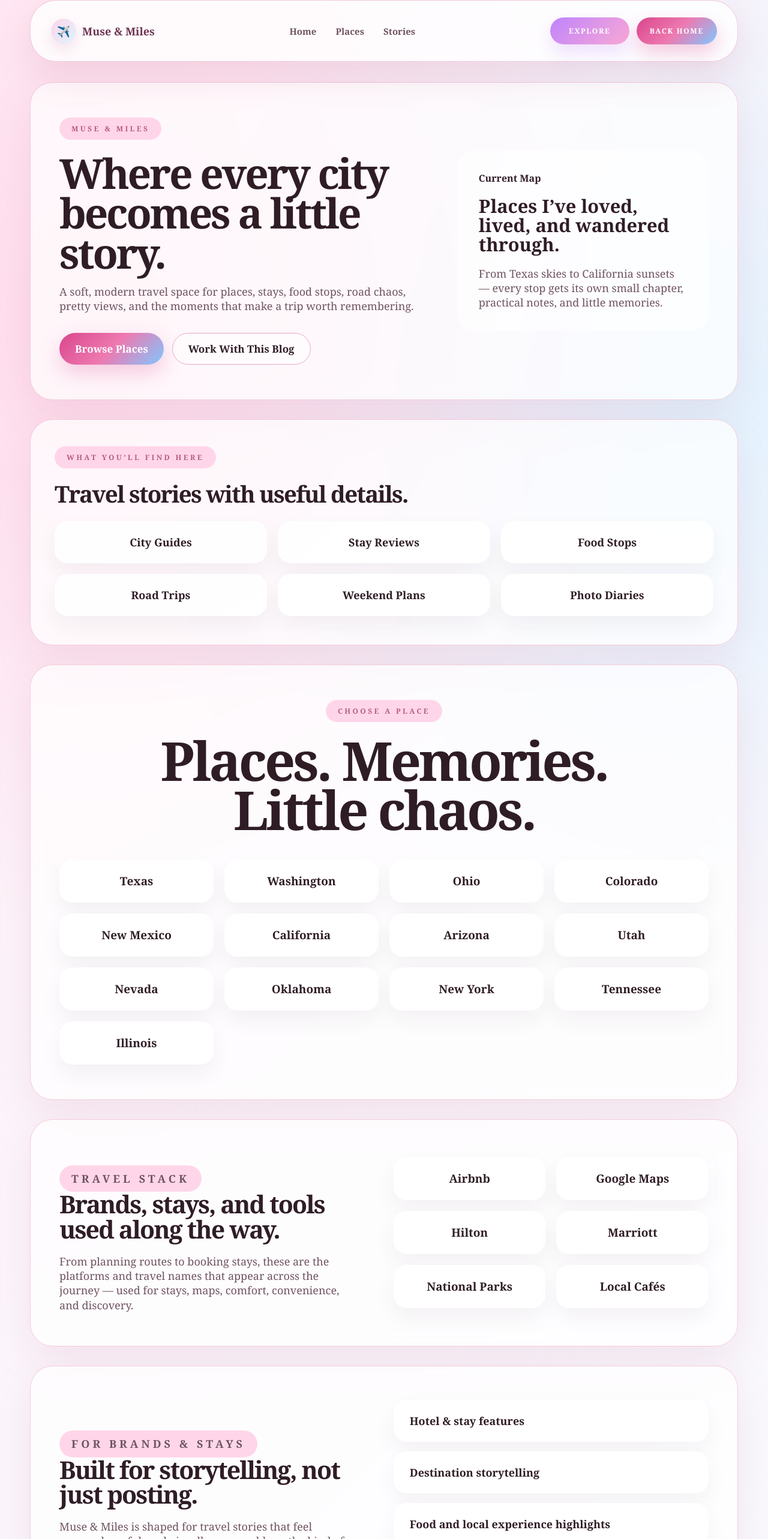
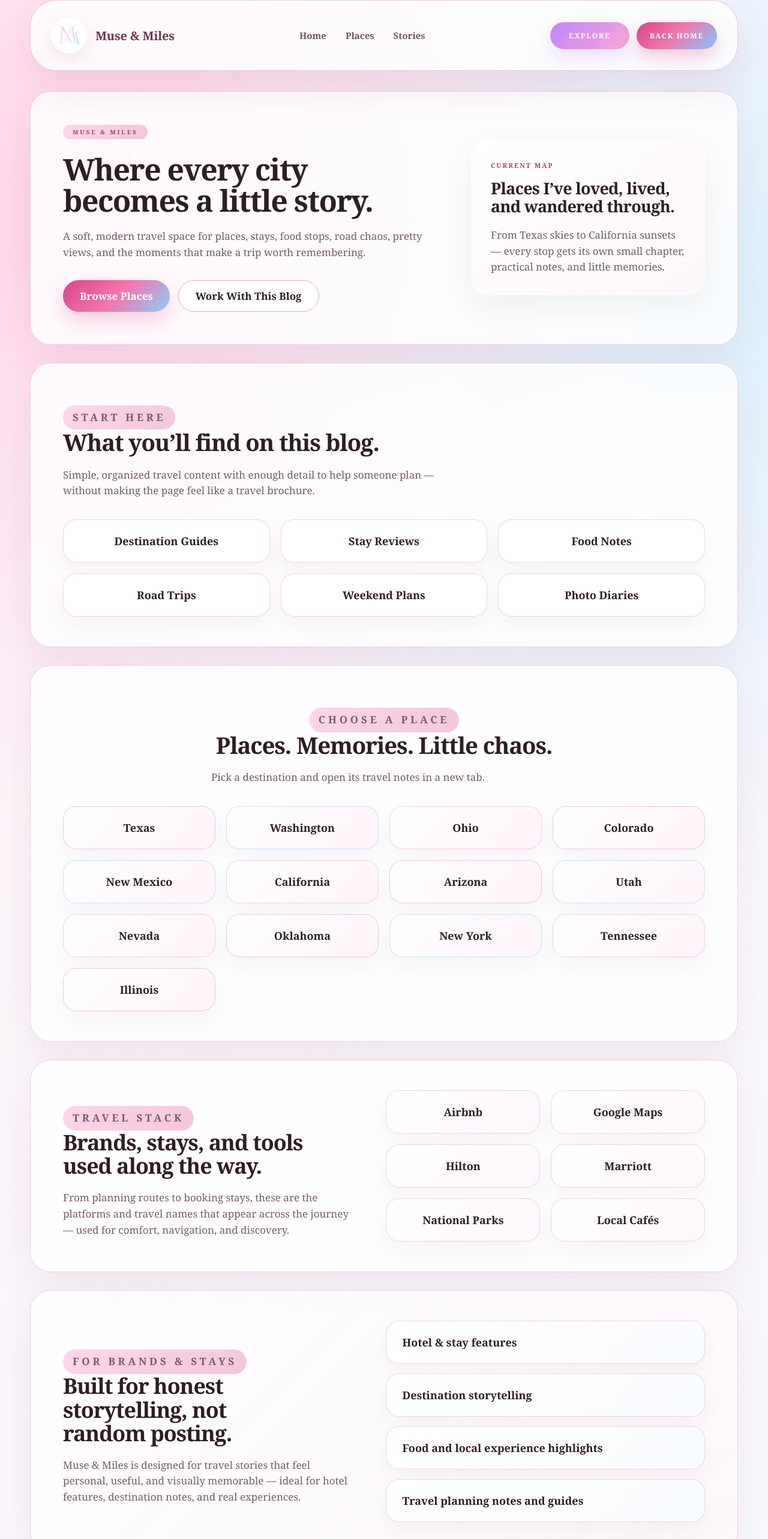
Before and after one commit to RadhiAR/the-unfinished-self, a Next.js app: page /travel-diaries in a window 1280 px wide. Shown: the part 68-2634 px from the top of the page at 60% size. Built offline with nearby package versions, Linux system fonts and the light colour scheme.

Commit message:
travel page changes

```diff
--- a/app/components/SiteNavbar.tsx
+++ b/app/components/SiteNavbar.tsx
@@ -3,8 +3,15 @@ export default function SiteNavbar() {
     <>
       <nav className="siteNavbar">
         <a href="/" className="navLogo">
-          <span className="logoIcon">✈️</span>
-          <span>Muse & Miles</span>
+          <span className="logoIcon">
+            <img
+              src="/musemiles.png"
+              alt="Muse & Miles"
+              className="logoWatermark"
+            />
+          </span>
+
+          <span className="brandText">Muse & Miles</span>
         </a>
 
         <div className="navLinks">
@@ -46,23 +53,55 @@ export default function SiteNavbar() {
               .navLogo {
                 display: inline-flex;
                 align-items: center;
-                gap: 10px;
+                gap: 14px;
                 color: #6d3650;
                 font-weight: 900;
-                font-size: 18px;
                 text-decoration: none;
                 white-space: nowrap;
               }
 
+              /* 🔥 BIGGER LOGO CONTAINER */
               .logoIcon {
-                width: 42px;
-                height: 42px;
+                width: 60px;
+                height: 60px;
                 border-radius: 999px;
-                display: inline-flex;
+
+                display: flex;
                 align-items: center;
                 justify-content: center;
-                background: linear-gradient(135deg, #ffd6e9, #dff3ff);
-                box-shadow: 0 10px 24px rgba(184, 91, 133, 0.16);
+
+                /* 🔥 softer, premium background */
+                background: radial-gradient(circle at 30% 30%, #fff4f9, #f4f8ff);
+
+                box-shadow: 0 10px 26px rgba(184, 91, 133, 0.14);
+
+                overflow: hidden;
+              }
+
+              /* 🔥 REAL WATERMARK FEEL */
+              .logoWatermark {
+                width: 100%;   /* 🔥 breathing space */
+                height: 100%;
+                object-fit: contain;
+
+                opacity: 1;
+
+                /* 🔥 REMOVE harsh darkening */
+                filter:
+                  contrast(1.15)
+                  saturate(1.1);
+
+                transition: all 0.3s ease;
+              }
+
+              .navLogo:hover .logoWatermark {
+                transform: scale(1.08);
+              }
+
+              /* 🔥 BRAND TEXT POLISH */
+              .brandText {
+                font-size: 20px;
+                letter-spacing: -0.01em;
               }
 
               .navLinks {
--- a/app/page.tsx
+++ b/app/page.tsx
@@ -131,7 +131,7 @@ export default function Home() {
                   {project.title === "The Weekly Tea"
                     ? "Get some Tea →"
                     : project.title === "Muse & Miles"
-                      ? "Enter the Atlas →"
+                      ? "Run the Miles here →"
                       : project.title === "Loomeira"
                         ? "Discover Loomeira →"
                         : "Explore →"}
--- a/app/travel-diaries/page.tsx
+++ b/app/travel-diaries/page.tsx
@@ -28,9 +28,9 @@ export default function TravelDiaries() {
   ];
 
   const storyTypes = [
-    "City Guides",
+    "Destination Guides",
     "Stay Reviews",
-    "Food Stops",
+    "Food Notes",
     "Road Trips",
     "Weekend Plans",
     "Photo Diaries",
@@ -44,11 +44,9 @@ export default function TravelDiaries() {
   ];
 
   return (
-    <>
     <main className="travelPage">
       <SiteNavbar />
 
-        {/* INTRO */}
       <section className="travelIntro">
         <div className="introText">
           <p className="pillText">Muse & Miles</p>
@@ -73,9 +71,7 @@ export default function TravelDiaries() {
 
         <div className="introCard">
           <p className="cardTop">Current Map</p>
-
           <h2>Places I’ve loved, lived, and wandered through.</h2>
-
           <p>
             From Texas skies to California sunsets — every stop gets its own
             small chapter, practical notes, and little memories.
@@ -83,10 +79,15 @@ export default function TravelDiaries() {
         </div>
       </section>
 
-        {/* BLOG PILLARS */}
       <section className="blogPillars">
-          <p className="eyebrow">What you’ll find here</p>
-          <h2>Travel stories with useful details.</h2>
+        <div className="sectionHeader">
+          <p className="eyebrow">Start here</p>
+          <h2>What you’ll find on this blog.</h2>
+          <p>
+            Simple, organized travel content with enough detail to help someone
+            plan — without making the page feel like a travel brochure.
+          </p>
+        </div>
 
         <div className="pillarGrid">
           {storyTypes.map((type) => (
@@ -97,45 +98,27 @@ export default function TravelDiaries() {
         </div>
       </section>
 
-        {/* PLACES */}
       <section id="places" className="travelHero">
+        <div className="sectionHeader centered">
           <p className="eyebrow">Choose a place</p>
-
-          <h1>Places. Memories. Little chaos.</h1>
+          <h2>Places. Memories. Little chaos.</h2>
+          <p>Pick a destination and open its travel notes in a new tab.</p>
+        </div>
 
         <div className="placesGrid">
           {places.map((place) => {
             const slug = place.toLowerCase().replace(/\s+/g, "-");
-
             let href = `/travel/${slug}`;
 
-              if (place === "Illinois") {
-                href = "/travel/illinois/chicago";
-              }
-              if (place === "Nevada") {
-                href = "/travel/Nevada/vegas";
-              }
-              if (place === "Colorado") {
-                href = "/travel/colorado/rocky";
-              }
-              if (place === "California") {
-                href = "/travel/california";
-              }
-              if (place === "New York") {
-                href = "/travel/NY";
-              }
-              if (place === "Texas") {
-                href = "/travel/Texas";
-              }
-              if (place === "Utah") {
-                href = "/travel/Utah";
-              }
-              if (place === "Ohio") {
-                href = "/travel/Ohio";
-              }
-              if (place === "Washington") {
-                href = "/travel/Washington";
-              }
+            if (place === "Illinois") href = "/travel/illinois/chicago";
+            if (place === "Nevada") href = "/travel/Nevada/vegas";
+            if (place === "Colorado") href = "/travel/colorado/rocky";
+            if (place === "California") href = "/travel/california";
+            if (place === "New York") href = "/travel/NY";
+            if (place === "Texas") href = "/travel/Texas";
+            if (place === "Utah") href = "/travel/Utah";
+            if (place === "Ohio") href = "/travel/Ohio";
+            if (place === "Washington") href = "/travel/Washington";
 
             return (
               <a
@@ -152,15 +135,14 @@ export default function TravelDiaries() {
         </div>
       </section>
 
-        {/* BRANDS / TOOLS */}
-        <section className="brandStack">
-          <div className="brandText">
+      <section className="splitSection">
+        <div className="splitText">
           <p className="eyebrow">Travel stack</p>
           <h2>Brands, stays, and tools used along the way.</h2>
           <p>
             From planning routes to booking stays, these are the platforms and
-              travel names that appear across the journey — used for stays,
-              maps, comfort, convenience, and discovery.
+            travel names that appear across the journey — used for comfort,
+            navigation, and discovery.
           </p>
         </div>
 
@@ -173,37 +155,33 @@ export default function TravelDiaries() {
         </div>
       </section>
 
-        {/* COLLAB SECTION */}
       <section id="collabs" className="collabSection">
-          <div className="collabLeft">
+        <div className="splitText">
           <p className="eyebrow">For brands & stays</p>
-            <h2>Built for storytelling, not just posting.</h2>
+          <h2>Built for honest storytelling, not random posting.</h2>
           <p>
-              Muse & Miles is shaped for travel stories that feel personal,
-              useful, and visually memorable — the kind of content that helps a
-              place, stay, or experience feel worth entering.
+            Muse & Miles is designed for travel stories that feel personal,
+            useful, and visually memorable — ideal for hotel features,
+            destination notes, and real experiences.
           </p>
         </div>
 
-          <div className="collabRight">
+        <div className="planningList">
           {collabPoints.map((item) => (
-              <div className="collabItem" key={item}>
+            <div className="planningItem" key={item}>
               {item}
             </div>
           ))}
         </div>
       </section>
 
-        {/* MOOD */}
       <section className="moodSection">
         <p className="eyebrow">The mood</p>
-
         <h2>
           “Journeys that are rushed, locations chosen at the last minute… but
           somehow end up meaning the most.”
         </h2>
       </section>
     </main>
-    </>
   );
 }
--- a/app/travel/styles/travel.css
+++ b/app/travel/styles/travel.css
@@ -17,59 +17,54 @@ a {
 
 .travelPage {
     --content-width: 1180px;
-    --card-bg: rgba(255, 255, 255, 0.72);
-    --border: rgba(241, 196, 214, 0.85);
     --text: #2f1d26;
-    --muted: #6f5361;
-    --pink: #d9468c;
+    --muted: #755b68;
+    --pink: #dc4b92;
+    --rose: #f7c7dd;
+    --blue: #9fd2ff;
+    --card: rgba(255, 255, 255, 0.84);
+    --line: rgba(226, 159, 190, 0.48);
 
     min-height: 100vh;
     font-family: Georgia, "Times New Roman", serif;
     color: var(--text);
     background:
-        radial-gradient(circle at 10% 18%, rgba(255, 214, 233, 0.78), transparent 34%),
-        radial-gradient(circle at 90% 22%, rgba(223, 243, 255, 0.86), transparent 34%),
-        linear-gradient(135deg, #fff0f7, #f8fbff);
-    padding: 34px 20px 80px;
+        radial-gradient(circle at 8% 14%, rgba(255, 210, 231, 0.86), transparent 34%),
+        radial-gradient(circle at 92% 18%, rgba(218, 241, 255, 0.9), transparent 36%),
+        linear-gradient(135deg, #fff3f9, #f8fbff);
+    padding: 34px 20px 90px;
 }
 
 .travelIntro,
 .blogPillars,
 .travelHero,
-.brandStack,
+.splitSection,
 .collabSection,
 .moodSection {
     width: 100%;
     max-width: var(--content-width);
-    margin: 32px auto 0;
+    margin: 30px auto 0;
+    border: 1px solid var(--line);
+    border-radius: 34px;
+    background: var(--card);
+    box-shadow: 0 24px 70px rgba(129, 64, 94, 0.1);
+    backdrop-filter: blur(16px);
 }
 
-.travelIntro,
-.blogPillars,
-.travelHero,
-.brandStack,
-.collabSection,
-.moodSection {
-    background: var(--card-bg);
-    border: 1px solid var(--border);
-    border-radius: 38px;
-    box-shadow: 0 24px 70px rgba(184, 91, 133, 0.12);
-    backdrop-filter: blur(14px);
-}
+/* HERO */
 
 .travelIntro {
     margin-top: 34px;
-    padding: 58px 48px;
+    padding: 54px;
     display: grid;
-    grid-template-columns: minmax(0, 1.1fr) minmax(320px, 0.75fr);
-    gap: 48px;
+    grid-template-columns: minmax(0, 1fr) 390px;
+    gap: 54px;
     align-items: center;
 }
 
 .introText,
-.introCard,
-.brandText,
-.collabLeft {
+.sectionHeader,
+.splitText {
     min-width: 0;
 }
 
@@ -77,43 +72,46 @@ a {
 .eyebrow {
     display: inline-flex;
     align-items: center;
-    margin: 0 0 22px;
-    padding: 10px 20px;
+    width: fit-content;
+    margin: 0 0 24px;
+    padding: 7px 16px;
     border-radius: 999px;
-    background: #ffd6e9;
-    color: #b85b85;
-    font-size: 12px;
+    background: linear-gradient(135deg, #ffd6e9, #f4c6dc);
+    color: #8f4968;
+    font-size: 10px;
+    line-height: 1;
     font-weight: 900;
     letter-spacing: 0.28em;
     text-transform: uppercase;
 }
 
 .introText h1,
-.travelHero h1,
-.blogPillars h2,
-.brandText h2,
-.collabLeft h2,
+.sectionHeader h2,
+.splitText h2,
+.collabSection h2,
 .moodSection h2 {
     margin: 0;
-    letter-spacing: -0.045em;
     color: var(--text);
+    letter-spacing: -0.03em;
+    text-wrap: balance;
 }
 
 .introText h1 {
-    max-width: 720px;
-    font-size: clamp(46px, 5.4vw, 78px);
-    line-height: 0.96;
+    max-width: 620px;
+    font-size: clamp(38px, 3.9vw, 56px);
+    line-height: 1.05;
 }
 
 .introText p:not(.pillText),
-.introCard p,
-.brandText p,
-.collabLeft p {
+.sectionHeader p,
+.splitText p,
+.collabSection p,
+.introCard p {
     margin: 20px 0 0;
     max-width: 640px;
     color: var(--muted);
-    font-size: 18px;
-    line-height: 1.35;
+    font-size: 17px;
+    line-height: 1.58;
 }
 
 .introActions {
@@ -125,26 +123,27 @@ a {
 
 .primaryCta,
 .secondaryCta {
+    min-height: 50px;
+    padding: 14px 28px;
+    border-radius: 999px;
     display: inline-flex;
     align-items: center;
     justify-content: center;
-    min-height: 48px;
-    padding: 14px 26px;
-    border-radius: 999px;
+    font-size: 17px;
     font-weight: 900;
-    font-size: 17px;
-    transition: transform 0.2s ease, box-shadow 0.2s ease;
+    transition: 0.2s ease;
 }
 
 .primaryCta {
-    background: linear-gradient(135deg, #d9468c, #ee79b0, #7fc8ff);
     color: white;
+    background: linear-gradient(135deg, #d9468c, #f176ad, #8ccfff);
     box-shadow: 0 14px 34px rgba(217, 70, 140, 0.26);
 }
 
 .secondaryCta {
-    background: rgba(255, 255, 255, 0.55);
+    background: white;
     border: 1px solid #e7a5c1;
+    color: var(--text);
 }
 
 .primaryCta:hover,
@@ -152,174 +151,192 @@ a {
 .placeCard:hover,
 .pillarCard:hover,
 .brandCard:hover,
-.collabItem:hover {
-    transform: translateY(-2px);
+.planningItem:hover {
+    transform: translateY(-3px);
 }
 
 .introCard {
-    padding: 36px;
-    border-radius: 30px;
-    background: rgba(255, 255, 255, 0.58);
+    padding: 32px;
+    border-radius: 28px;
+    background:
+        linear-gradient(145deg, rgba(255, 255, 255, 0.94), rgba(255, 245, 250, 0.78));
+    border: 1px solid rgba(255, 255, 255, 0.9);
+    box-shadow: 0 20px 50px rgba(47, 29, 38, 0.06);
 }
 
 .cardTop {
-    margin: 0 0 18px !important;
-    color: var(--text) !important;
-    font-weight: 800;
-    font-size: 16px !important;
+    margin: 0 0 14px !important;
+    color: #9f416e !important;
+    font-size: 11px !important;
+    font-weight: 900;
+    letter-spacing: 0.18em;
+    text-transform: uppercase;
 }
 
 .introCard h2 {
     margin: 0;
-    max-width: 430px;
-    font-size: clamp(26px, 2.4vw, 34px);
-    line-height: 1.05;
+    font-size: clamp(25px, 2.1vw, 31px);
+    line-height: 1.12;
+    letter-spacing: -0.025em;
 }
 
-.blogPillars {
-    padding: 44px 40px 48px;
+/* SHARED SECTIONS */
+
+.blogPillars,
+.travelHero,
+.splitSection,
+.collabSection,
+.moodSection {
+    padding: 50px 54px;
 }
 
-.blogPillars h2 {
-    font-size: clamp(30px, 3vw, 42px);
-    line-height: 1.05;
+.sectionHeader {
+    max-width: 760px;
+    margin: 0;
 }
 
+.sectionHeader.centered {
+    max-width: 760px;
+    margin: 0 auto;
+    text-align: center;
+}
+
+.sectionHeader h2 {
+    max-width: 760px;
+    font-size: clamp(32px, 3vw, 46px);
+    line-height: 1.1;
+}
+
+.splitText h2,
+.collabSection h2 {
+    max-width: 520px;
+    font-size: clamp(30px, 2.8vw, 42px);
+    line-height: 1.1;
+}
+
+/* CARDS */
+
 .pillarGrid {
-    margin-top: 26px;
+    margin-top: 34px;
     display: grid;
-    grid-template-columns: repeat(3, minmax(0, 1fr));
+    grid-template-columns: repeat(3, 1fr);
     gap: 18px;
 }
 
 .pillarCard,
 .placeCard,
 .brandCard,
-.collabItem {
-    background: rgba(255, 255, 255, 0.86);
-    border: 1px solid rgba(255, 255, 255, 0.9);
-    box-shadow: 0 16px 36px rgba(47, 29, 38, 0.05);
-}
-
-.pillarCard {
-    min-height: 70px;
-    padding: 22px;
-    border-radius: 22px;
-    display: flex;
-    align-items: center;
-    justify-content: center;
-    text-align: center;
-    font-size: 18px;
-    font-weight: 800;
-}
-
-.travelHero {
-    padding: 58px 48px;
-    text-align: center;
-}
-
-.travelHero h1 {
-    max-width: 940px;
-    margin: 0 auto;
-    font-size: clamp(54px, 7vw, 104px);
-    line-height: 0.92;
-}
-
-.placesGrid {
-    margin-top: 42px;
-    display: grid;
-    grid-template-columns: repeat(4, minmax(0, 1fr));
-    gap: 18px;
-}
-
-.placeCard {
+.planningItem {
     min-height: 72px;
     padding: 20px;
     border-radius: 22px;
     display: flex;
     align-items: center;
     justify-content: center;
+    background: white;
+    border: 1px solid rgba(237, 188, 210, 0.65);
+    box-shadow: 0 16px 34px rgba(47, 29, 38, 0.045);
     text-align: center;
-    font-size: 19px;
-    font-weight: 800;
+    font-size: 18px;
+    font-weight: 900;
 }
 
-.brandStack,
-.collabSection {
-    padding: 56px 48px;
+.placesGrid {
+    margin-top: 34px;
     display: grid;
-    grid-template-columns: minmax(0, 0.95fr) minmax(0, 1fr);
-    gap: 58px;
-    align-items: center;
+    grid-template-columns: repeat(4, 1fr);
+    gap: 18px;
 }
 
-.brandText h2,
-.collabLeft h2 {
-    max-width: 560px;
-    font-size: clamp(30px, 3.2vw, 44px);
-    line-height: 1.02;
+.placeCard {
+    background:
+        linear-gradient(135deg, rgba(255, 255, 255, 0.96), rgba(255, 243, 249, 0.9));
+}
+
+.placeCard:nth-child(3n + 1) {
+    border-color: rgba(217, 70, 140, 0.3);
+}
+
+.placeCard:nth-child(3n + 2) {
+    border-color: rgba(127, 200, 255, 0.45);
+}
+
+.placeCard:nth-child(3n + 3) {
+    border-color: rgba(238, 121, 176, 0.35);
+}
+
+/* SPLIT SECTIONS */
+
+.splitSection,
+.collabSection {
+    display: grid;
+    grid-template-columns: minmax(0, 0.9fr) minmax(0, 1fr);
+    gap: 60px;
+    align-items: center;
 }
 
 .brandGrid {
     display: grid;
-    grid-template-columns: repeat(2, minmax(0, 1fr));
+    grid-template-columns: repeat(2, 1fr);
     gap: 18px;
 }
 
 .brandCard {
-    min-height: 72px;
-    padding: 22px;
-    border-radius: 22px;
-    display: flex;
-    align-items: center;
-    justify-content: center;
-    text-align: center;
-    font-size: 19px;
-    font-weight: 800;
+    background: linear-gradient(135deg, #ffffff, #fff7fb);
 }
 
-.collabRight {
+.planningList {
     display: grid;
     gap: 16px;
 }
 
-.collabItem {
-    min-height: 66px;
-    padding: 22px 26px;
-    border-radius: 22px;
-    display: flex;
-    align-items: center;
-    font-size: 18px;
-    font-weight: 800;
+.planningItem {
+    justify-content: flex-start;
+    padding-left: 26px;
+    text-align: left;
+    background: linear-gradient(135deg, #ffffff, #f9fcff);
 }
 
+.collabSection {
+    background:
+        linear-gradient(135deg, rgba(255, 255, 255, 0.84), rgba(255, 247, 251, 0.78));
+}
+
+/* MOOD */
+
 .moodSection {
-    padding: 70px 54px;
     text-align: center;
-    background: linear-gradient(135deg, #ffd6e9, #fff0f7 48%, #dff3ff);
+    background:
+        radial-gradient(circle at 20% 20%, rgba(255, 214, 233, 0.9), transparent 34%),
+        radial-gradient(circle at 82% 28%, rgba(223, 243, 255, 0.95), transparent 38%),
+        linear-gradient(135deg, #ffd6e9, #fff5fa, #dff3ff);
 }
 
 .moodSection h2 {
-    max-width: 980px;
+    max-width: 820px;
     margin: 0 auto;
-    font-size: clamp(38px, 5.4vw, 76px);
-    line-height: 1.05;
+    font-size: clamp(30px, 3.4vw, 50px);
+    line-height: 1.16;
 }
+
+/* RESPONSIVE */
 
 @media (max-width: 1000px) {
 
     .travelIntro,
-    .brandStack,
+    .splitSection,
     .collabSection {
         grid-template-columns: 1fr;
     }
 
-    .placesGrid {
-        grid-template-columns: repeat(2, minmax(0, 1fr));
+    .introCard {
+        max-width: 620px;
     }
 
-    .pillarGrid {
-        grid-template-columns: repeat(2, minmax(0, 1fr));
+    .pillarGrid,
+    .placesGrid,
+    .brandGrid {
+        grid-template-columns: repeat(2, 1fr);
     }
 }
 
@@ -331,25 +348,27 @@ a {
     .travelIntro,
     .blogPillars,
     .travelHero,
-    .brandStack,
+    .splitSection,
     .collabSection,
     .moodSection {
         margin-top: 22px;
-        border-radius: 28px;
-    }
-
-    .travelIntro,
-    .blogPillars,
-    .travelHero,
-    .brandStack,
-    .collabSection,
-    .moodSection {
         padding: 32px 22px;
+        border-radius: 26px;
     }
 
     .introText h1,
-    .travelHero h1 {
-        font-size: 42px;
+    .sectionHeader h2,
+    .splitText h2,
+    .collabSection h2 {
+        font-size: 32px;
+        line-height: 1.1;
+    }
+
+    .pillText,
+    .eyebrow {
+        font-size: 9px;
+        letter-spacing: 0.22em;
+        padding: 7px 14px;
     }
 
     .introActions {
@@ -368,6 +387,6 @@ a {
     }
 
     .moodSection h2 {
-        font-size: 34px;
+        font-size: 28px;
     }
 }
```
Also changed, not shown: public/musemiles.png (added), 1 other file (tests, documents, lock files or other folders). Lines whose indentation alone changed are shown as unchanged.
